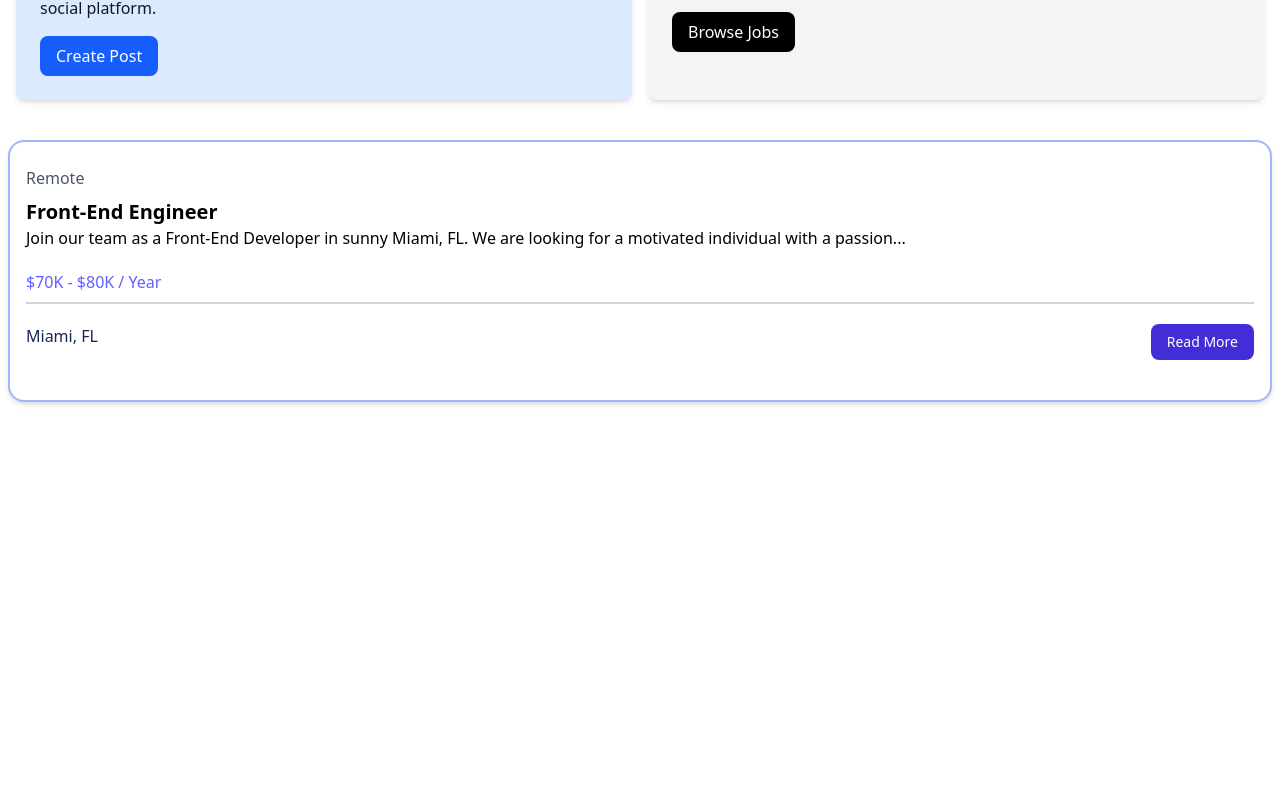
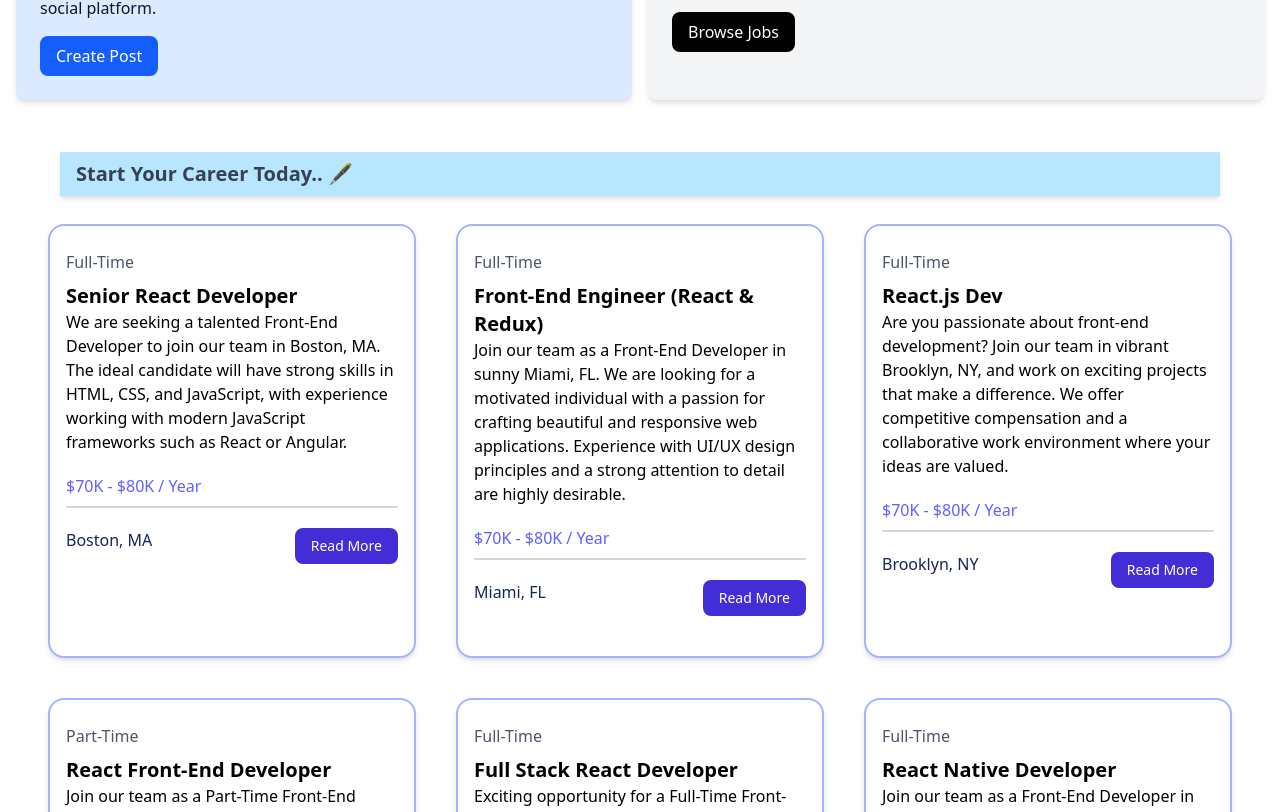
Before and after one commit to coddzz/React-Vite, a React (Vite) app: page / in a window 1280 px wide. Shown: the part 804-1616 px from the top of the page. Before the commit the page ends 1214 px from the top, so only its background shows below. Built offline with nearby package versions, Linux system fonts and the light colour scheme.

Commit message:
JobListing. Added JSON

```diff
--- /dev/null
+++ b/src/components/JobListing.jsx
@@ -0,0 +1,36 @@
+import React from 'react'
+
+const JobListing = ({job}) => {
+  return (
+    <>
+    <div className="bg-white rounded-2xl border-2 border-indigo-300 m-2 shadow-md relative">
+        <div className="p-4">
+            <div className="mb-6">
+                <div className="text-gray-600 my-2">{job.type}</div>
+                <h3 className="text-xl font-bold">{job.title}</h3>
+
+                <div className="mb-5">
+                    {job.description}
+                </div>
+
+                <h3 className="text-indigo-500 mb-2">{job.salary} / Year</h3>
+
+                <div className="border border-gray-300 mb-5"></div>
+
+                <div className="flex flex-col lg:flex-row justify-between mb-4">
+                    <div className="text-blue-950 mb-3">
+                        {job.location}
+                    </div>
+                <a href={`/job/${job.id}`}
+                className="h-[36px] bg-indigo-700 hover:bg-indigo-800 text-white px-4 py-2 rounded-lg text-center text-sm">
+                    Read More
+                </a>
+                </div>
+            </div>
+        </div>
+    </div>
+    </>
+  )
+}
+
+export default JobListing
--- a/src/components/JobListings.jsx
+++ b/src/components/JobListings.jsx
@@ -1,33 +1,16 @@
 import React from 'react'
+import {jobs} from '../jobs.json'
+import JobListing from './JobListing'
 
 const JobListings = () => {
+
   return (
     <>
-    <div className="bg-white rounded-2xl border-2 border-indigo-300 m-2 shadow-md relative">
-        <div className="p-4">
-            <div className="mb-6">
-                <div className="text-gray-600 my-2">Remote</div>
-                <h3 className="text-xl font-bold">Front-End Engineer</h3>
-
-                <div className="mb-5">
-                    Join our team as a Front-End Developer in sunny Miami, FL. We are looking for a motivated individual with a passion...
-                </div>
-
-                <h3 className="text-indigo-500 mb-2">$70K - $80K / Year</h3>
-
-                <div className="border border-gray-300 mb-5"></div>
-
-                <div className="flex flex-col lg:flex-row justify-between mb-4">
-                    <div className="text-blue-950 mb-3">
-                        Miami, FL
-                    </div>
-                <a href=""
-                className="h-[36px] bg-indigo-700 hover:bg-indigo-800 text-white px-4 py-2 rounded-lg text-center text-sm">
-                    Read More
-                </a>
-                </div>
-            </div>
-        </div>
+    <h2 className='mx-15 my-5 px-4 py-2 bg-sky-200 text-gray-700 font-extrabold text-xl shadow-md'>Start Your Career Today.. &#128395; </h2>
+    <div className='mx-10 grid grid-cols-1 md:grid-cols-3 gap-6'>
+        {jobs.map((job) => (
+        <JobListing key={job.id} job={job}/>
+        ))}
     </div>
     </>
   )
```
Also changed, not shown: src/jobs.json (renamed from jobs.json).
